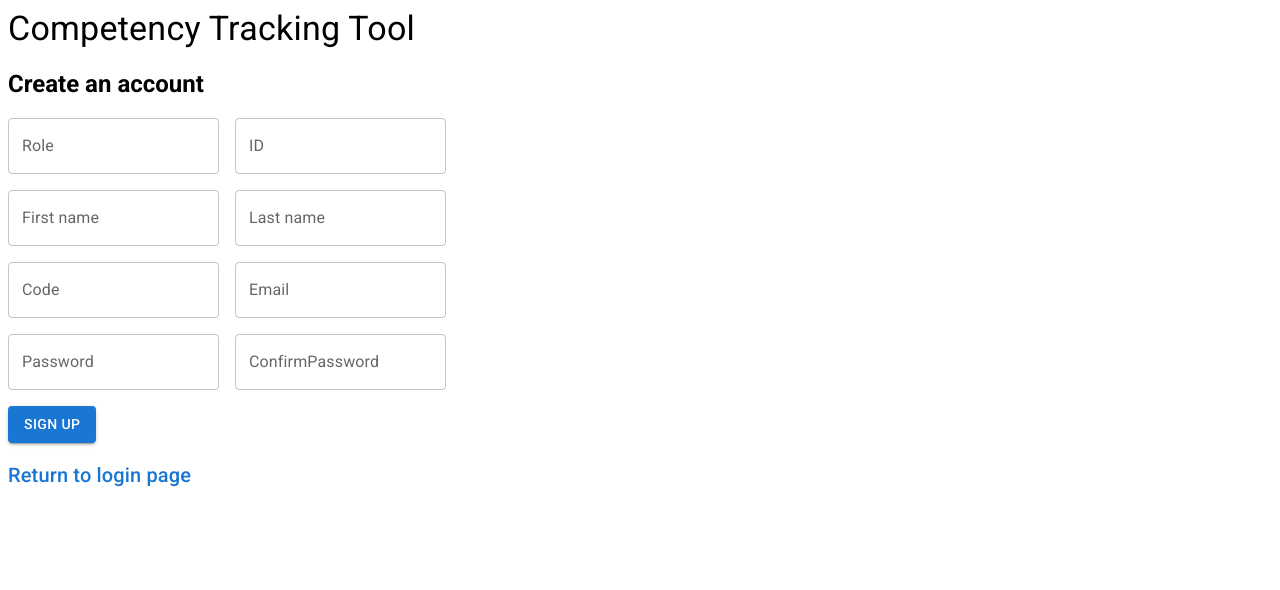
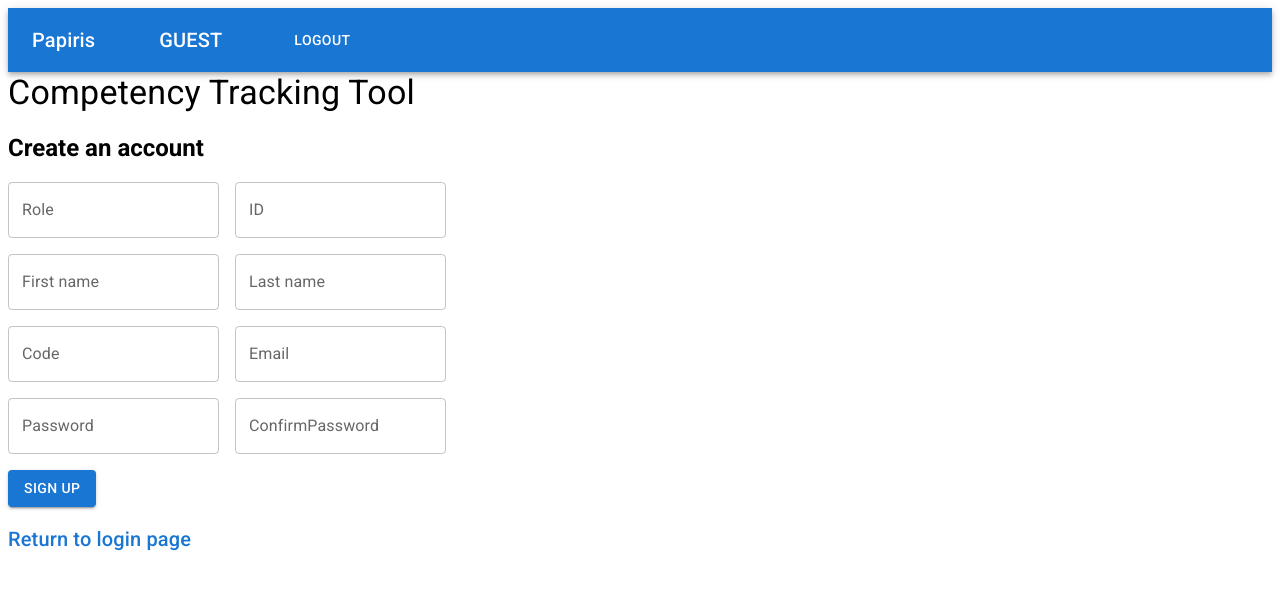
Before and after one commit to PROJ-354/Capstone, a React (Create React App) app in the folder client/: page /signup in a window 1280 px wide. Shown: the top 590 px of the page. Built offline with nearby package versions, Linux system fonts and the light colour scheme.

Commit message:
NOW you can merge shit shit

```diff
--- a/client/src/App.jsx
+++ b/client/src/App.jsx
@@ -4,6 +4,7 @@ import {
     Route,
     RouterProvider,
 } from 'react-router-dom';
+
 
 // Layouts
 import RootLayout from './layouts/RootLayout';
--- /dev/null
+++ b/client/src/components/Navbar.jsx
@@ -0,0 +1,39 @@
+import React from 'react';
+import { AppBar, Toolbar, Box, Typography, Button, Stack, TextField, Link} from '@mui/material';
+import {useLogout} from '../hooks/useLogout';
+
+const Navbar = () => {
+  //functions and variables defined here
+  const user = JSON.parse(localStorage.getItem("auth"))
+
+    const {logout} = useLogout();
+    const handleClick = () => {
+        logout();
+        window.location.reload(true);
+        console.log("you have logged out")
+    }
+
+
+
+
+//return jsx component
+    return (
+    <Box sx={{flexGrow: 1}}>
+<AppBar position="static">
+    <Stack direction='row' spacing={2}>
+        <Toolbar>
+            <Typography variant="h6" sx={{ flexGrow: 1 }}>Papiris</Typography>
+        </Toolbar>
+        <Toolbar>
+            <Typography variant="h6">{user?.result ? `${user.result.firstName} ${user.result.lastName}` : "GUEST" }</Typography>
+        </Toolbar>
+        <Toolbar>
+            <Button color="inherit" onClick={handleClick}>Logout</Button>
+        </Toolbar>
+    </Stack>
+</AppBar>
+    </Box>
+)
+}
+
+export default Navbar;
--- a/client/src/hooks/useLogout.jsx
+++ b/client/src/hooks/useLogout.jsx
@@ -5,9 +5,8 @@ import {useAuthContext} from './useAuthContext';
 
 export const useLogout = () => {
     const logout = () => {
-        localStorage.removeItem('user');
-
-        dispatchEvent({type: 'LOGOUT'});
+        localStorage.clear();
+        //dispatchEvent({type: 'LOGOUT'});
     }
     return {logout};
 }
--- a/client/src/pages/Login.jsx
+++ b/client/src/pages/Login.jsx
@@ -1,7 +1,7 @@
 import {useLogin} from '../hooks/useLogin'
 import {useState} from "react";
 import {Typography, Button, Stack, TextField, Link} from '@mui/material';
-
+import Navbar from '../components/Navbar';
 const Login = () => {
     const [email, setEmail] = useState('');
     const [password, setPassword] = useState('');
@@ -21,7 +21,9 @@ const Login = () => {
      * Clicking the button fires the onSubmit function on the form.
      */
     return (
-        <form className="login" onSubmit={handleLogin}>
+        <>
+    <Navbar></Navbar>
+         <form className="login" onSubmit={handleLogin}>
             <Typography variant='h4' component='h1'>Competency Tracking Tool</Typography><br/>
             <Typography variant='h5' component='h2' sx={{ fontWeight: 'bold' }}>Sign in to your account</Typography><br/>
             <Stack spacing={2}>
@@ -38,6 +40,8 @@ const Login = () => {
             </Stack>
             {error && <div className="error">{error}</div>}
         </form>
+        </>
+
     );
 }
 
--- a/client/src/pages/Signup.jsx
+++ b/client/src/pages/Signup.jsx
@@ -1,7 +1,7 @@
 import {useSignup} from '../hooks/useSignup'
 import {useState} from "react";
 import {Typography, Button, Stack, TextField, Link} from '@mui/material';
-
+import Navbar from '../components/Navbar';
 const Signup = () => {
     const [role, setRole] = useState('');
     const [sait_id, setID] = useState('');
@@ -27,6 +27,8 @@ const Signup = () => {
      * Clicking the button fires the onSubmit function on the form.
      */
     return (
+        <>
+        <Navbar></Navbar>
         <form className="signup" onSubmit={handleLogin}>
             <Typography variant='h4' component='h1'>Competency Tracking Tool</Typography><br/>
             <Typography variant='h5' component='h2' sx={{ fontWeight: 'bold' }}>Create an account</Typography><br/>
@@ -57,7 +59,8 @@ const Signup = () => {
                 </Stack>
             </Stack>
             {error && <div className="error">{error}</div>}
-        </form>
+        </form></>
+
     );
 }
 
```
Also changed, not shown: client/src/hooks/useSignup.jsx (line endings or trailing spaces), 1 other file (tests, documents, lock files or other folders).
